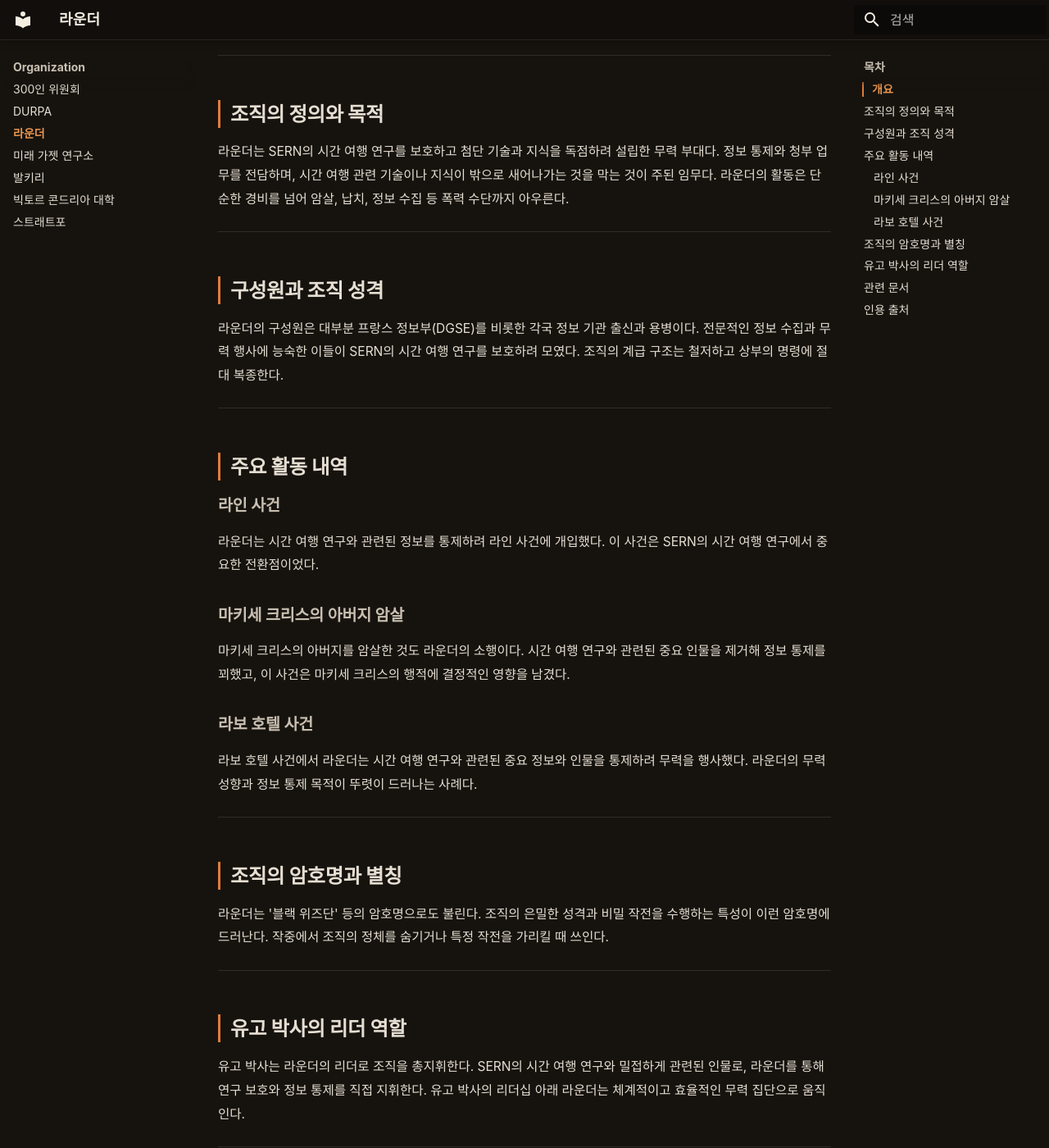
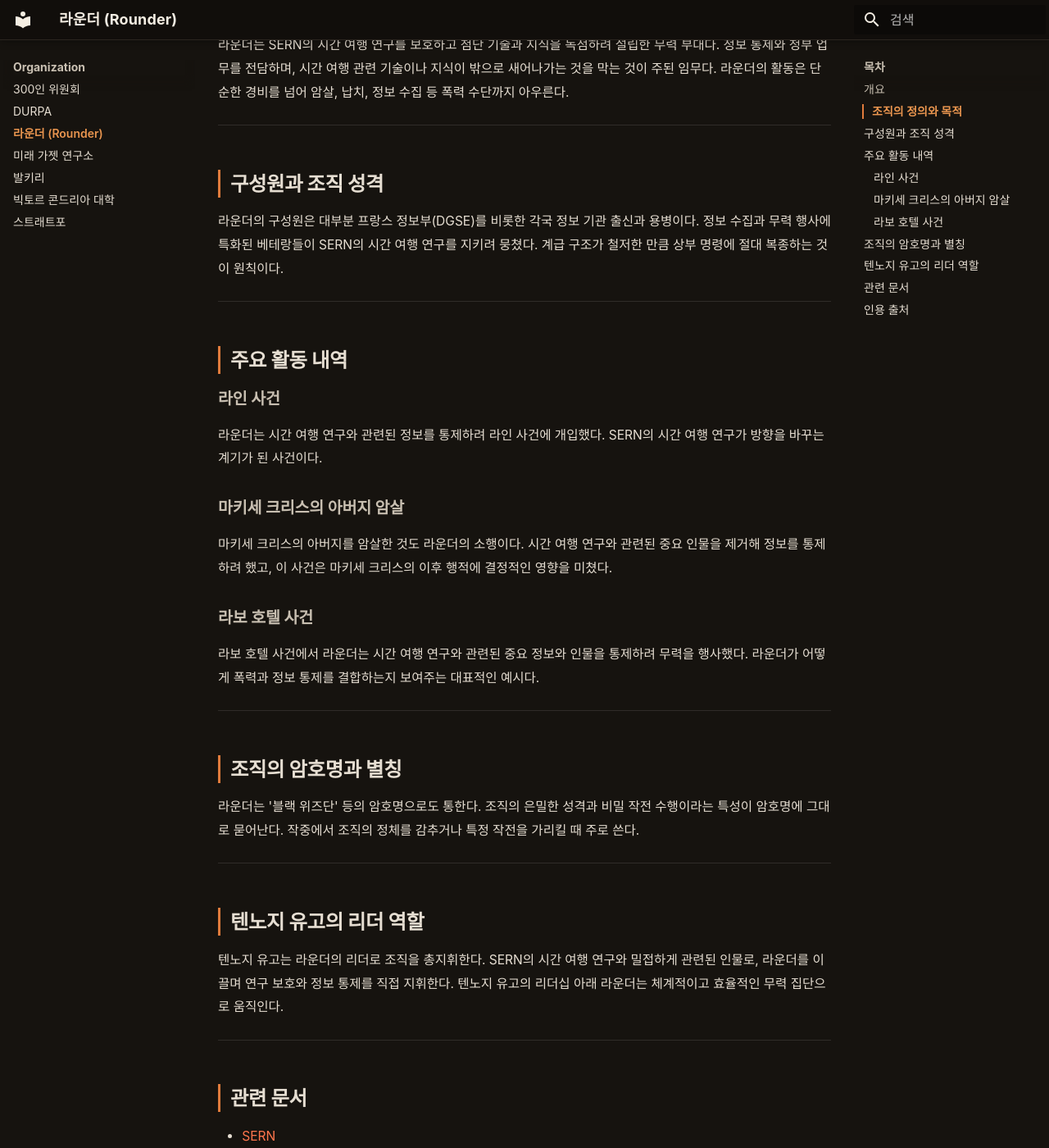
Before and after one commit to sgwiki/sgwiki.github.io, an MkDocs documentation site: the page built from wiki/organization/라운더.md, in a window 1280 px wide and 1400 px high, scrolled down 599 px. Shown: the whole window at 82% size. Built offline with MkDocs 1.6.1 and Material for MkDocs 9.7.7, drawn with Linux system fonts in a browser that asks for light colours; some web fonts are replaced; some of the changed text lies outside the part shown.

Commit message:
chore(wiki): 라운더 정비 — 스포일러 배지 중복 제거(admonition 제거·인용블록 단일화)·VOCAB 통일(유고 박사→텐노지 유고 4건 — 본명 우선·관련 문서 링크 일관성)·humanize 13건(번역투 2·형식명사 2·추상주어+만능동사 2·기계적 리듬 3·자동화피동 2·light verb 2 — '전환점이었다'→'계기가 된 사건이다'·'능숙한 이들이 모였다'→'특화된 베테랑들이 뭉쳤다'·'불린다'→'통한다')·사실·스포일러(main_story)·인용 불변
Co-Authored-By: Claude Opus 4.6 <noreply@anthropic.com>

```diff
--- a/wiki/organization/라운더.md
+++ b/wiki/organization/라운더.md
@@ -1,10 +1,7 @@
 ---
 spoiler: main_story
-description: "라운더는 SERN의 산하 무력 부대로, 시간 여행 연구의 첨단 기술과 지식을 독점하기 위해 정보 통제 및 청부 업무를 수행한다. 프랑스 정보부(DGSE)를 비롯한 각국 정보 기관 출신과 용병들로 구성되며, 유고 박사가 리더로서 조직을 총지휘한다."
+description: "라운더는 SERN의 산하 무력 부대로, 시간 여행 연구의 첨단 기술과 지식을 독점하기 위해 정보 통제 및 청부 업무를 수행한다. 프랑스 정보부(DGSE)를 비롯한 각국 정보 기관 출신과 용병들로 구성되며, 텐노지 유고가 리더로서 조직을 총지휘한다."
 ---
-
-!!! warning "스포일러"
-    이 문서는 **메인 스토리** 스포일러를 포함합니다.
 
 # 라운더 (Rounder)
 
@@ -12,7 +9,7 @@ description: "라운더는 SERN의 산하 무력 부대로, 시간 여행 연구
 
 ## 개요
 
-라운더는 SERN의 산하 무력 부대로, 시간 여행 연구의 첨단 기술과 지식을 독점하려 정보 통제와 청부 업무를 맡는다. 프랑스 정보부(DGSE)를 비롯한 각국 정보 기관 출신과 용병들이 주축이며, 유고 박사가 리더로 조직을 총지휘한다. 라인 사건, 마키세 크리스의 아버지 암살, 라보 호텔 사건 등 작중 주요 사건의 배후에 있고 '블랙 위즈단' 등의 암호명으로도 불린다.
+라운더는 SERN의 산하 무력 부대로, 시간 여행 연구의 첨단 기술과 지식을 독점하려 정보 통제와 청부 업무를 맡는다. 프랑스 정보부(DGSE)를 비롯한 각국 정보 기관 출신과 용병들이 주축이며, 텐노지 유고가 리더로 조직을 총지휘한다. 라인 사건, 마키세 크리스의 아버지 암살, 라보 호텔 사건 등 작중 주요 사건의 배후에 있고 '블랙 위즈단' 등의 암호명으로도 불린다.
 
 ---
 
@@ -24,7 +21,7 @@ description: "라운더는 SERN의 산하 무력 부대로, 시간 여행 연구
 
 ## 구성원과 조직 성격
 
-라운더의 구성원은 대부분 프랑스 정보부(DGSE)를 비롯한 각국 정보 기관 출신과 용병이다. 전문적인 정보 수집과 무력 행사에 능숙한 이들이 SERN의 시간 여행 연구를 보호하려 모였다. 조직의 계급 구조는 철저하고 상부의 명령에 절대 복종한다.
+라운더의 구성원은 대부분 프랑스 정보부(DGSE)를 비롯한 각국 정보 기관 출신과 용병이다. 정보 수집과 무력 행사에 특화된 베테랑들이 SERN의 시간 여행 연구를 지키려 뭉쳤다. 계급 구조가 철저한 만큼 상부 명령에 절대 복종하는 것이 원칙이다.
 
 ---
 
@@ -32,27 +29,27 @@ description: "라운더는 SERN의 산하 무력 부대로, 시간 여행 연구
 
 ### 라인 사건
 
-라운더는 시간 여행 연구와 관련된 정보를 통제하려 라인 사건에 개입했다. 이 사건은 SERN의 시간 여행 연구에서 중요한 전환점이었다.
+라운더는 시간 여행 연구와 관련된 정보를 통제하려 라인 사건에 개입했다. SERN의 시간 여행 연구가 방향을 바꾸는 계기가 된 사건이다.
 
 ### 마키세 크리스의 아버지 암살
 
-마키세 크리스의 아버지를 암살한 것도 라운더의 소행이다. 시간 여행 연구와 관련된 중요 인물을 제거해 정보 통제를 꾀했고, 이 사건은 마키세 크리스의 행적에 결정적인 영향을 남겼다.
+마키세 크리스의 아버지를 암살한 것도 라운더의 소행이다. 시간 여행 연구와 관련된 중요 인물을 제거해 정보를 통제하려 했고, 이 사건은 마키세 크리스의 이후 행적에 결정적인 영향을 미쳤다.
 
 ### 라보 호텔 사건
 
-라보 호텔 사건에서 라운더는 시간 여행 연구와 관련된 중요 정보와 인물을 통제하려 무력을 행사했다. 라운더의 무력 성향과 정보 통제 목적이 뚜렷이 드러나는 사례다.
+라보 호텔 사건에서 라운더는 시간 여행 연구와 관련된 중요 정보와 인물을 통제하려 무력을 행사했다. 라운더가 어떻게 폭력과 정보 통제를 결합하는지 보여주는 대표적인 예시다.
 
 ---
 
 ## 조직의 암호명과 별칭
 
-라운더는 '블랙 위즈단' 등의 암호명으로도 불린다. 조직의 은밀한 성격과 비밀 작전을 수행하는 특성이 이런 암호명에 드러난다. 작중에서 조직의 정체를 숨기거나 특정 작전을 가리킬 때 쓰인다.
+라운더는 '블랙 위즈단' 등의 암호명으로도 통한다. 조직의 은밀한 성격과 비밀 작전 수행이라는 특성이 암호명에 그대로 묻어난다. 작중에서 조직의 정체를 감추거나 특정 작전을 가리킬 때 주로 쓴다.
 
 ---
 
-## 유고 박사의 리더 역할
+## 텐노지 유고의 리더 역할
 
-유고 박사는 라운더의 리더로 조직을 총지휘한다. SERN의 시간 여행 연구와 밀접하게 관련된 인물로, 라운더를 통해 연구 보호와 정보 통제를 직접 지휘한다. 유고 박사의 리더십 아래 라운더는 체계적이고 효율적인 무력 집단으로 움직인다.
+텐노지 유고는 라운더의 리더로 조직을 총지휘한다. SERN의 시간 여행 연구와 밀접하게 관련된 인물로, 라운더를 이끌며 연구 보호와 정보 통제를 직접 지휘한다. 텐노지 유고의 리더십 아래 라운더는 체계적이고 효율적인 무력 집단으로 움직인다.
 
 ---
 
```
